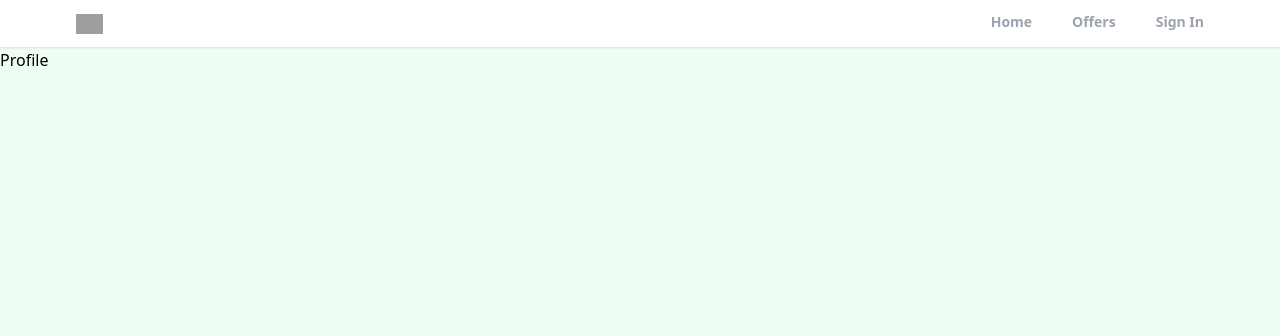
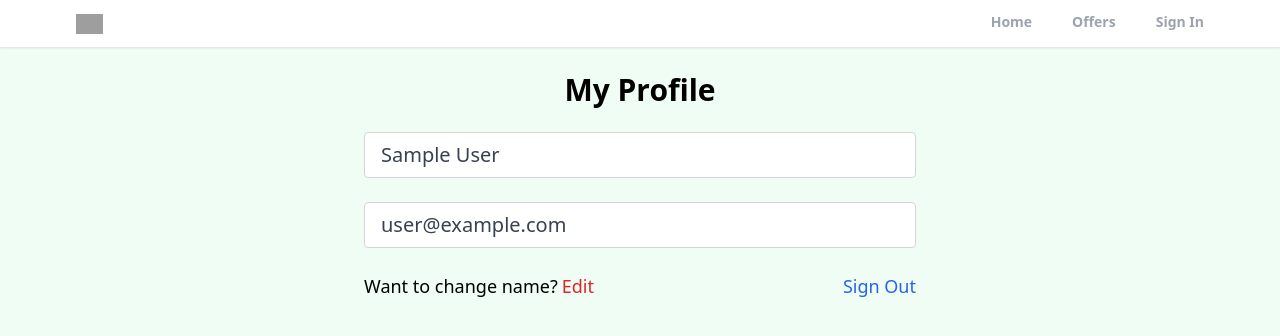
Before and after one commit to Sulaimon-Omotosho/realtor-site-v2, a React (Create React App) app: page /profile in a window 1280 px wide. Shown: the top 336 px of the page. Built offline with nearby package versions, Linux system fonts and the light colour scheme; no server answers; sample sign-in values are in the browser's storage; grey boxes are pictures that could not be loaded.

Commit message:
Created private route to protect profile page, Profile page and Logout functioality

```diff
--- a/src/App.js
+++ b/src/App.js
@@ -8,6 +8,7 @@ import SignUp from './pages/SignUp'
 import Header from './components/Header'
 import { ToastContainer } from 'react-toastify'
 import 'react-toastify/dist/ReactToastify.css'
+import PrivateRoute from './components/PrivateRoute'
 
 function App() {
   return (
@@ -18,7 +19,9 @@ function App() {
           <Route path='/' element={<Home />} />
           <Route path='/forgot-password' element={<ForgotPassword />} />
           <Route path='/offers' element={<Offers />} />
-          <Route path='/profile' element={<Profile />} />
+          <Route path='/profile' element={<PrivateRoute />}>
+            <Route path='/profile' element={<Profile />} />
+          </Route>
           <Route path='/sign-in' element={<SignIn />} />
           <Route path='/sign-up' element={<SignUp />} />
         </Routes>
--- /dev/null
+++ b/src/components/PrivateRoute.jsx
@@ -0,0 +1,11 @@
+import React from 'react'
+import { Outlet, Navigate } from 'react-router-dom'
+import { useAuthStatus } from '../hooks/useAuthStatus'
+
+export default function PrivateRoute() {
+  const { loggedIn, loading } = useAuthStatus()
+  if (loading) {
+    return <h3>Loading...</h3>
+  }
+  return loggedIn ? <Outlet /> : <Navigate to='/sign-in' />
+}
--- /dev/null
+++ b/src/hooks/useAuthStatus.jsx
@@ -0,0 +1,18 @@
+import { getAuth, onAuthStateChanged } from 'firebase/auth'
+import React, { useEffect, useState } from 'react'
+
+export function useAuthStatus() {
+  const [loggedIn, setLoggedIn] = useState(false)
+  const [loading, setLoading] = useState(true)
+
+  useEffect(() => {
+    const auth = getAuth()
+    onAuthStateChanged(auth, (user) => {
+      if (user) {
+        setLoggedIn(true)
+      }
+      setLoading(false)
+    })
+  }, [])
+  return { loggedIn, loading }
+}
--- a/src/pages/Profile.jsx
+++ b/src/pages/Profile.jsx
@@ -1,5 +1,63 @@
-import React from 'react'
+import { getAuth } from 'firebase/auth'
+import React, { useState } from 'react'
+import { useNavigate } from 'react-router-dom'
 
 export default function Profile() {
-  return <div>Profile</div>
+  const auth = getAuth()
+  const navigate = useNavigate()
+  const [formData, setFormData] = useState({
+    name: auth.currentUser.displayName,
+    email: auth.currentUser.email,
+  })
+  const { name, email } = formData
+
+  function onLogout() {
+    auth.signOut()
+    navigate('/')
+  }
+  return (
+    <>
+      <section class='max-w-6xl mx-auto flex justify-center items-center flex-col'>
+        <h1 class='text-3xl text-center mt-6 font-bold'>My Profile</h1>
+        <div className='w-full md:w-[50%] mt-6 px-3'>
+          <form>
+            {/* Name Input */}
+
+            <input
+              type='text'
+              id='name'
+              value={name}
+              disabled
+              className='mb-6 w-full px-4 py-2 text-xl text-gray-700 bg-white border border-gray-300 rounded transition ease-in-out'
+            />
+
+            {/* Email Input */}
+
+            <input
+              type='email'
+              id='email'
+              value={email}
+              disabled
+              className='mb-6 w-full px-4 py-2 text-xl text-gray-700 bg-white border border-gray-300 rounded transition ease-in-out'
+            />
+
+            <div className='flex justify-between whitespace-nowrap text-sm sm:text-lg mb-6'>
+              <p class='flex items-center '>
+                Want to change name?
+                <span class='text-red-600 hover:text-red-700 transition ease-in-out duration-200 ml-1 cursor-pointer'>
+                  Edit
+                </span>
+              </p>
+              <p
+                onClick={onLogout}
+                class='text-blue-600 hover:text-blue-800 transition ease-in-out duration-200 cursor-pointer'
+              >
+                Sign Out
+              </p>
+            </div>
+          </form>
+        </div>
+      </section>
+    </>
+  )
 }
--- a/src/pages/SignIn.jsx
+++ b/src/pages/SignIn.jsx
@@ -12,7 +12,7 @@ export default function SignIn() {
     password: '',
   })
   const { email, password } = formData
-  const navigate = useNavigate
+  const navigate = useNavigate()
 
   function onChange(e) {
     setFormData((prevState) => ({
@@ -24,7 +24,7 @@ export default function SignIn() {
   async function onSubmit(e) {
     e.preventDefault()
     try {
-      const auth = getAuth
+      const auth = getAuth()
       const userCredential = await signInWithEmailAndPassword(
         auth,
         email,
@@ -50,7 +50,7 @@ export default function SignIn() {
           />
         </div>
         <div className='w-full md:w-[67%] lg:w-[40%] lg:ml-20'>
-          <form nSubmit={onSubmit} className=''>
+          <form onSubmit={onSubmit}>
             <input
               className='mb-6 w-full px-4 py-2 text-xl text-gray-700 bg-white border-gray-300 rounded transition ease-in-out'
               type='email'
--- a/src/pages/SignUp.jsx
+++ b/src/pages/SignUp.jsx
@@ -19,7 +19,7 @@ export default function SignUp() {
     password: '',
   })
   const { name, email, password } = formData
-  const navigate = useNavigate
+  const navigate = useNavigate()
 
   function onChange(e) {
     setFormData((prevState) => ({
@@ -67,7 +67,7 @@ export default function SignUp() {
           />
         </div>
         <div className='w-full md:w-[67%] lg:w-[40%] lg:ml-20'>
-          <form onSubmit={onSubmit} className=''>
+          <form onSubmit={onSubmit}>
             <input
               className='mb-6 w-full px-4 py-2 text-xl text-gray-700 bg-white border-gray-300 rounded transition ease-in-out'
               type='text'
```
